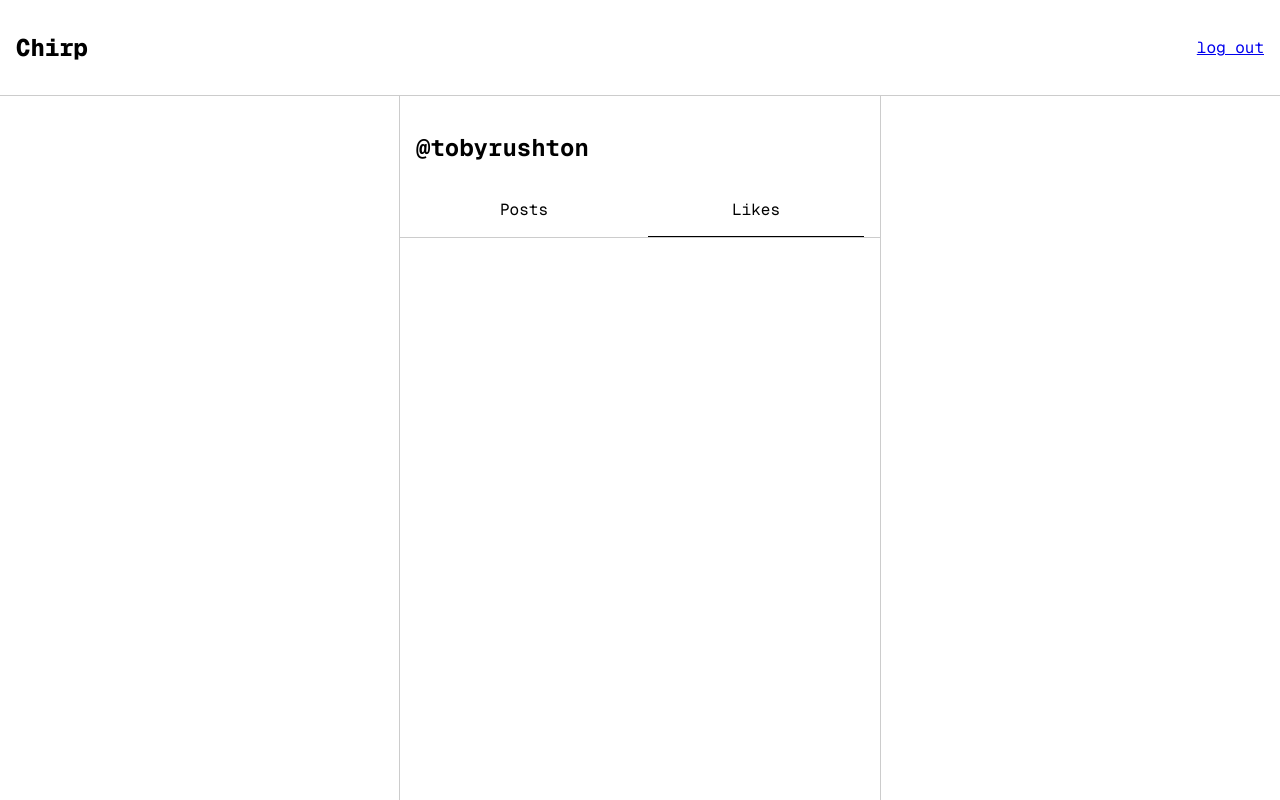
After one commit to tobyrushton/COMP2011, a Flask app: a page that uses CW2/app/templates/pages/profile.html in a window 1280 px wide. The commit adds this page. Run offline with Flask 3, Linux system fonts and the light colour scheme; a user stored in the database is signed in.

Commit message:
added basic posts

```diff
--- a/CW2/app/models.py
+++ b/CW2/app/models.py
@@ -1,5 +1,6 @@
 from app import db
 from flask_login import UserMixin
+from datetime import datetime
 
 class User(UserMixin, db.Model):
     id = db.Column(db.Integer, primary_key=True)
@@ -12,7 +13,8 @@ class User(UserMixin, db.Model):
 
 class Post(db.Model):
     id = db.Column(db.Integer, primary_key=True)
-    body = db.Column(db.String(140))
+    body = db.Column(db.String(256))
+    posted_at = db.Column(db.DateTime, index=True, default=datetime.now)
     user_id = db.Column(db.Integer, db.ForeignKey('user.id'))
 
     def __repr__(self):
--- a/CW2/app/static/css/authorised_layout.css
+++ b/CW2/app/static/css/authorised_layout.css
@@ -4,4 +4,17 @@
     gap: 1rem;
     width: 100%;
     align-items: center;
+    height: 100%;
 }
+
+.feed-wrapper {
+    display: flex;
+    flex-direction: column;
+    width: 100%;
+    max-width: 30rem;
+    height: 100%;
+
+    border-style: none solid;
+    border-width: 1px;
+    border-color: #ccc;
+}
--- a/CW2/app/static/css/components.css
+++ b/CW2/app/static/css/components.css
@@ -18,3 +18,26 @@
     color: white;
     border: none;
 }
+
+.post-container {
+    padding: 1rem;
+    display: flex;
+    flex-direction: column;
+
+    border-bottom: 1px solid #ccc;
+}
+
+.post-heading {
+    margin: 0;
+    font-size: medium;
+}
+
+.post-heading > a {
+    text-decoration: none;
+    color: inherit;
+}
+
+.post-footing {
+    display: flex;
+    align-items: center;
+}
--- /dev/null
+++ b/CW2/app/static/css/profile.css
@@ -0,0 +1,26 @@
+.profile-header {
+    padding: 1rem;
+    padding-bottom: 0;
+    border-bottom: 1px solid #ccc;
+}
+
+.profile-button-slider {
+    display: flex;
+    align-items: center;
+    gap: 1rem;
+}
+
+.profile-button {
+    width: 100%;
+    padding: 1rem;
+    background-color: inherit;
+    border: none;
+    cursor: pointer;
+    text-align: center;
+    text-decoration: none;
+    color: inherit;
+}
+
+.profile-button-active {
+    border-bottom: 1px solid black;
+}
--- a/CW2/app/static/css/root_layout.css
+++ b/CW2/app/static/css/root_layout.css
@@ -3,6 +3,11 @@
 body {
     margin: 0;
     font-family: 'Geist Mono', monospace;
+    position: absolute;
+    width: 100%;
+    height: 100%;
+    display: flex;
+    flex-direction: column;
 }
 
 .header {
@@ -29,4 +34,5 @@ body {
     max-width: 100%;
     flex-direction: column;
     gap: 1rem;
+    height: 100%;
 }
--- a/CW2/app/templates/layouts/authorised_layout.html
+++ b/CW2/app/templates/layouts/authorised_layout.html
@@ -7,7 +7,9 @@
 {% endblock %}
 
 {% block content %}
-    <div class="feed-wrapper">
-        {% block authorised_content %}{% endblock %}
+    <div class="authorised-wrapper">
+        <div class="feed-wrapper">
+            {% block authorised_content %}{% endblock %}
+        </div>
     </div>
 {% endblock %}
--- a/CW2/app/templates/pages/feed.html
+++ b/CW2/app/templates/pages/feed.html
@@ -5,9 +5,7 @@
     <link rel="stylesheet" href="{{ url_for('static', filename='css/components.css') }}">
 {% endblock %}
 
-{% block content %}
-    <div class="authorised-wrapper">
-        <div class="feed-wrapper">
+{% block authorised_content %}
     <div class="post-box">
         <script type="text/javascript" src="{{ url_for('static', filename='js/post.js') }}"></script>
         <meta name="csrf-token" content="{{ csrf_token() }}">
@@ -17,6 +15,4 @@
             {% include 'components/button.html' %}
         {% endwith %}
     </div>
-        </div>
-    </div>
 {% endblock %}
--- /dev/null
+++ b/CW2/app/templates/pages/profile.html
@@ -0,0 +1,27 @@
+{% extends "layouts/authorised_layout.html" %}
+
+{% block authorised_head %}
+    <link rel="stylesheet" href="{{ url_for('static', filename='css/profile.css') }}">
+    <link rel="stylesheet" href="{{ url_for('static', filename='css/components.css') }}">
+{% endblock %}
+
+{% block authorised_content %}
+    <div class="profile-header">
+        <h2>
+            @{{ user.username }}
+        </h2>
+        <span class="profile-button-slider">
+            <a href="/profile/{{ user.username }}" class="profile-button {{ 'profile-button-active' if not likes }}">
+                Posts
+            </a>
+            <a href="/profile/{{ user.username }}/likes" class="profile-button {{ 'profile-button-active' if likes }}">
+                Likes
+            </a>
+        </span>
+    </div>
+    {% for post in posts %}
+        {% with post=post %}
+            {% include 'components/post.html' %}
+        {% endwith %}
+    {% endfor %}
+{% endblock %}
--- a/CW2/app/views.py
+++ b/CW2/app/views.py
@@ -6,6 +6,8 @@ import json
 
 @app.route("/")
 def index():
+    if current_user.is_authenticated:
+        return redirect(url_for('feed'))
     return render_template('pages/index.html', title="Home", user_authenticated=current_user.is_authenticated)
 
 @login_manager.user_loader
@@ -68,3 +70,19 @@ def post():
         return jsonify({'status': 'error', 'message': 'Post cannot be empty.'})
 
     return jsonify({'status': 'success'})
+
+@app.route("/profile/<string:username>")
+@app.route("/profile/<string:username>/<string:likes>")
+@login_required
+def profile(username, likes=None):
+    user = db.session.query(models.User).filter_by(username=username).first()
+
+    if user:
+        posts = []
+
+        if not likes:
+            posts = db.session.query(models.Post).order_by(models.Post.posted_at.desc()).filter_by(user=user).all()
+            print(posts)
+        return render_template('pages/profile.html', title="Profile", user_authenticated=current_user.is_authenticated, user=user, likes=likes, posts=posts)
+    else:
+        return redirect(url_for('feed'))
```
Also changed, not shown: CW2/app/static/css/feed.css (+0 -12 lines), CW2/app/templates/components/post.html (added, +8 -0 lines), CW2/migrations/versions/17379192977e_.py (added, +42 -0 lines), CW2/app.db. Lines whose indentation alone changed are shown as unchanged.
